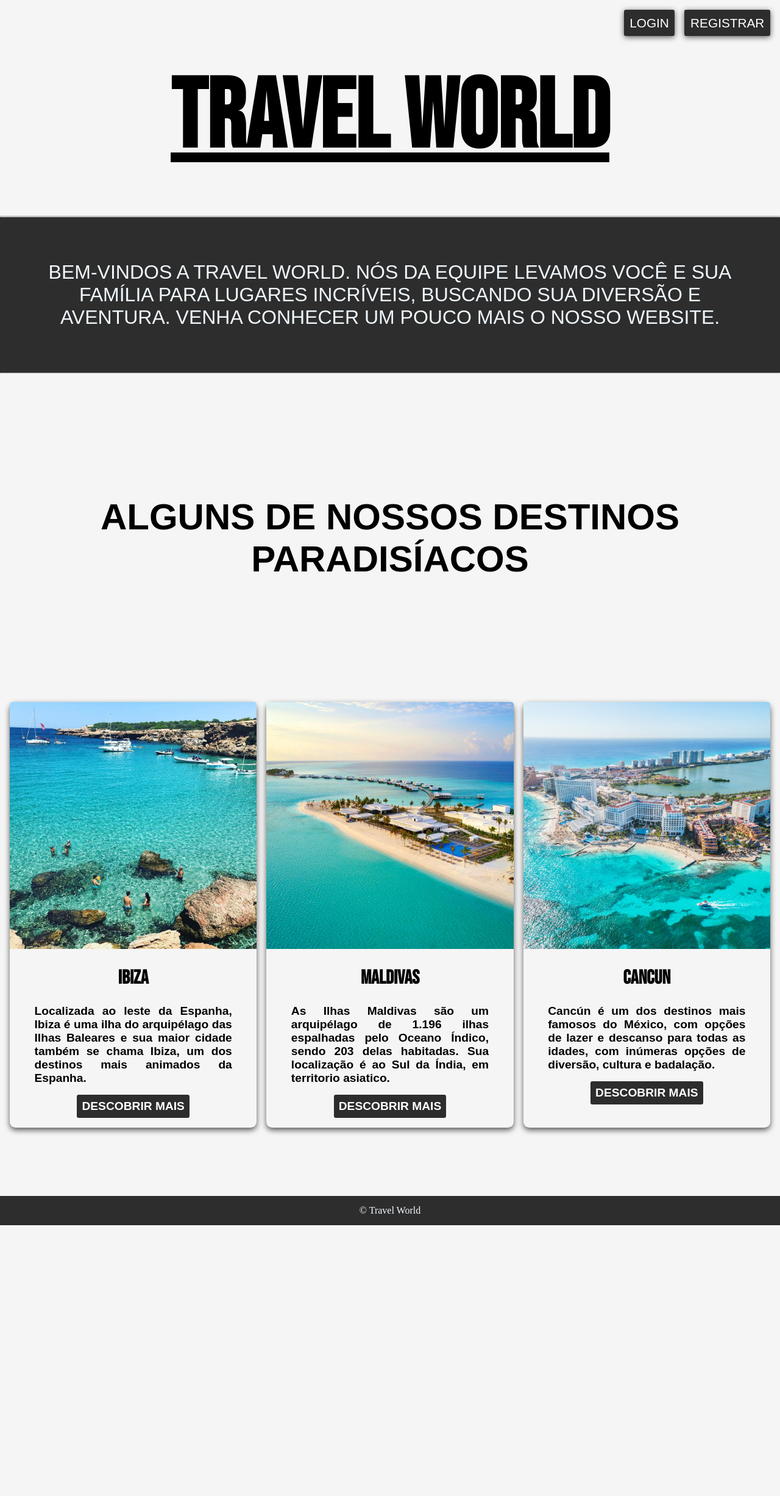
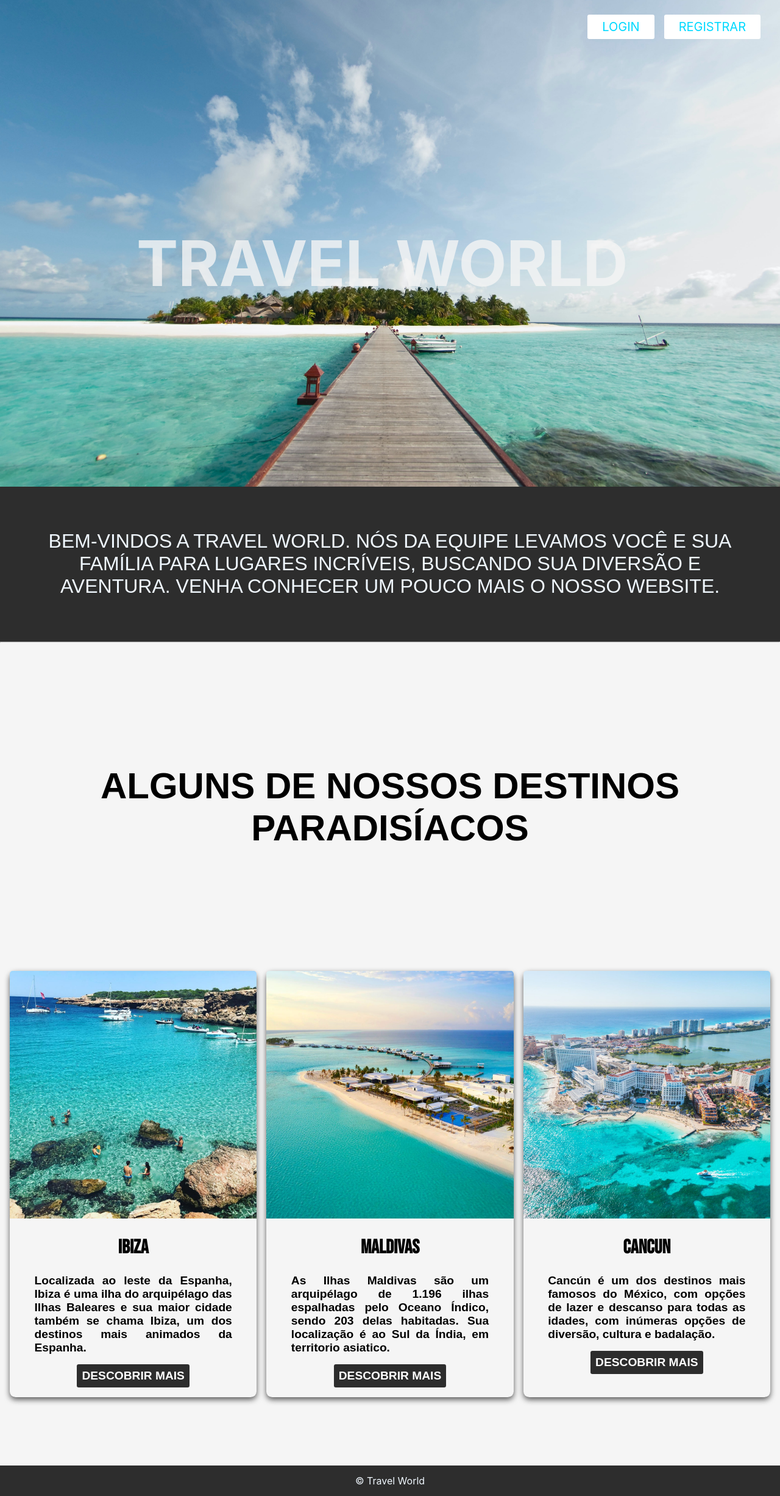
Before and after one commit to HGoldbach/web-project, a PHP site: page / in a window 1280 px wide. Shown: the whole page at 61% size. Before the commit the page ends 2009 px from the top, so only its background shows below. Run offline with PHP 8.4, Linux system fonts and the light colour scheme; some libraries are stand-ins or nearby versions; some web fonts are replaced.

Commit message:
Adiciona imagem de background para o header e ajustes no HTML

```diff
--- a/css/index.css
+++ b/css/index.css
@@ -16,48 +16,62 @@
 
   body {
     background-color: #f5f5f5;
+    font-family: -apple-system, BlinkMacSystemFont, 'Segoe UI', Roboto, Oxygen, Ubuntu, Cantarell, 'Open Sans', 'Helvetica Neue', sans-serif;
   }
 
-  .navbar {
-    display: flex;
-    justify-content: end;
-    margin: 1rem;
-    gap: 1rem;
+  .header-img {
+    width: 100%;
+    height: 99.7vh;
+    object-fit: cover;
   }
 
-  .hlog, .hreg {
-    padding: .6rem;
-    background-color: #2D2D2D;
-    font-size: 1.3rem;
-    font-family: var(--ff);
-    text-transform: uppercase;
-    border-radius: .2rem;
-    box-shadow: 0px 2px 10px #595959;
-    transition: .5s;
+  header {
+    position: absolute;
+    top: 2rem;
+    width: 100%;
   }
 
-  .hlog:hover, .hreg:hover {
-    background-color: rgb(0, 238, 255);
-    box-shadow: 0px 2px 10px rgb(0, 238, 255);
-  }
+  .list-items {
+    display: flex;
+    gap: 1rem;
+    list-style: none;
+    padding: 0 2rem;
+    text-transform: uppercase;
+}
 
-  .hlog a, .hreg a {
-    color: white;
+.push-right {
+    margin-left: auto;
+}
+
+.list-items a {
+    color: rgb(0, 217, 255);
     text-decoration: none;
-  }
+    font-size: 1.25rem;
+    background-color: rgba(255, 255, 255, 1);
+    padding: .5rem 1.5rem;
+    border-radius: .2rem;
+    transition: .5s;
+}
+
+.list-items a:hover {
+    background-color: black;
+    color: whitesmoke;
+}
 
   main {
     text-align: center;
   }
 
   h1 {
-    font-size: 10rem;
-    font-family: var(--ff-title);
-    font-weight: 900;
+    position: absolute;
+    line-height: 160px;
     text-transform: uppercase;
-    margin-top: 3%;
-    margin-bottom: 5%;
-    text-decoration: underline;
+    color: whitesmoke;
+    font-size: 8vw;
+    top: 40vh;
+    left: 15vw;
+    padding: 0 2rem;
+    opacity: .8;
   }
 
   h2 {
@@ -73,6 +87,7 @@
     background-color: #2D2D2D;
     color: aliceblue;
     text-transform: uppercase;
+    margin-top: -.4rem;
   }
 
   #title2 {
@@ -95,9 +110,10 @@
     margin: 0 1rem;
   }
 
-  img {
+  .img-destinos {
     width: 100%;
     border-radius: .3rem .3rem 0 0;
+    object-fit: cover;
   }
 
   .local {
@@ -174,21 +190,15 @@
     grid-column: 1/1;
     width: auto;
   }
-  h1 {
-    font-size: 7rem;
-  }
-  .hlog, .hreg {
+  .list-items a {
     font-size: 1rem;
-  }
-  #hr {
-    margin-top: 7rem;
   }
 }
 
 @media screen and (max-width: 600px) {
   h1 {
-    font-size: 5rem;
-    margin-top: 5rem;
+    font-size: 9.5vw;
+    left: 8vw;
   }
   #p1 {
     padding: 3rem;
@@ -206,10 +216,18 @@
   .dm  {
     font-size: 1.3rem;
   }
-  .hlog, .hreg {
+  .list-items a {
     font-size: .8rem;
   }
-  #hr {
-    margin-top: 7rem;
+}
+
+@media screen and (max-width: 400px) {
+  h1 {
+    font-size: 8vw;
+    left: 9vw;
   }
+  .list-items a {
+    font-size: .5rem;
+  }
+
 }
--- a/index.php
+++ b/index.php
@@ -14,24 +14,21 @@
     <title>Travel World</title>
 </head>
 <body>
+    <img class="header-img" src="./images/background.jpg" alt="">
     <header>
         <nav class="navbar">
-            <?php if ($login): ?>
-                <div class="hlog">
-                    <a href="logout.php">Logout</a>
-                </div>
-            <?php else: ?>
-                <div class="hlog">
-                    <a href="login.php">Login</a>
-                </div>
-                <div class="hreg">
-                    <a href="register.php">Registrar</a>
-                </div>
-            <?php endif; ?>
+            <ul class="list-items">
+                <?php if ($login): ?>
+                    <li class="push-right"><a href="logout.php">Logout</a></li>
+                <?php else: ?>
+                    <li class="push-right"><a href="login.php">Login</a></li>
+                    <li><a href="register.php">Registrar</a></li>
+                <?php endif; ?>
+            </ul>
         </nav>
+        <h1>Travel World</h1>
     </header>
     <main>
-        <h1 id="title1">Travel World</h1>
         <div id="hr">
             <hr>
             <p id="p1">
@@ -43,7 +40,7 @@
         <h2 id="title2">Alguns de nossos destinos paradisíacos</h2>
         <section class="destinos">
             <div class="local ibiza">
-                <img src="images/ibiza.jpg">
+                <img class="img-destinos" src="images/ibiza.jpg">
                 <h3>Ibiza</h3>
                 <p>
                     Localizada ao leste da Espanha, Ibiza é uma ilha do arquipélago
@@ -55,7 +52,7 @@
                 </button>
             </div>
             <div class="local maldivas">
-                <img  src="images/maldivashome2.jpg">
+                <img class="img-destinos" src="images/maldivashome2.jpg">
                 <h3>Maldivas</h3>
                 <p>
                     As Ilhas Maldivas são um arquipélago de 1.196 ilhas
@@ -67,7 +64,7 @@
                 </button>
             </div>
             <div class="local cancun">
-                <img src="images/cancun2.jpg">
+                <img class="img-destinos" src="images/cancun2.jpg">
                 <h3>Cancun</h3>
                 <p>
                     Cancún é um dos destinos mais famosos do México, com opções
```
Also changed, not shown: images/Praia.png (deleted), images/background.jpg (added).
